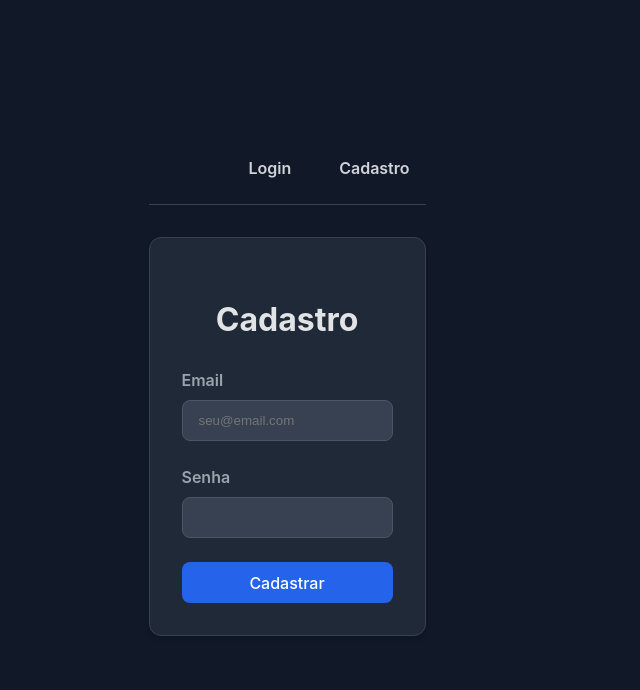
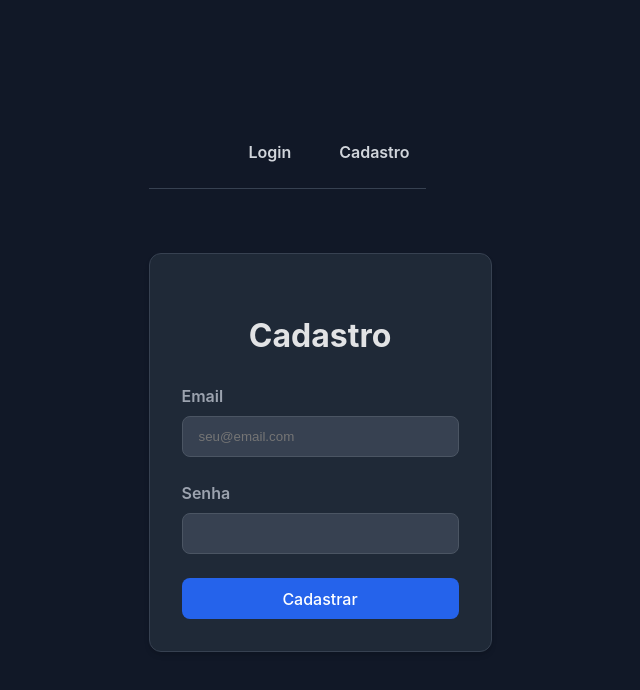
Before and after one commit to LucasLopes285/gerador-validador-senhas, a React (Vite) app in the folder frontend/: page /register in a window 1280 px wide. Shown: the top 690 px of the page, without its empty margins (353-993 px from the left). Built offline with nearby package versions, Linux system fonts and the light colour scheme.

Commit message:
docs(ui): Finaliza design, ajusta layout e adiciona GIF de demonstração ao README

```diff
--- a/frontend/src/App.css
+++ b/frontend/src/App.css
@@ -16,6 +16,17 @@ body {
   text-align: center;
 }
 
+.secondary-password-card {
+  max-width: 450px;
+  margin-left: auto;
+  margin-right: auto;
+}
+
+.auth-card {
+  width: 100%;
+  max-width: 450px;
+  margin: 4rem auto;
+}
 
 .card {
   background-color: #1f2937;
@@ -26,6 +37,12 @@ body {
   box-shadow: 0 4px 6px -1px rgb(0 0 0 / 0.1), 0 2px 4px -2px rgb(0 0 0 / 0.1);
 }
 
+/* --- Estilo para limitar a largura dos formulários --- */
+
+.form-container {
+  max-width: 450px;
+  margin: 0 auto;
+}
 
 .form-group {
   margin-bottom: 1.5rem;
--- a/frontend/src/components/PasswordHistory.jsx
+++ b/frontend/src/components/PasswordHistory.jsx
@@ -127,7 +127,7 @@ function PasswordHistory() {
         <div className="card">
             {showSetPasswordForm ? (
                 // --- Formulário de CADASTRO da Segunda Senha ---
-                <div>
+                <div className="secondary-password-card">
                     <h2 style={{marginBottom: '1rem'}}>Cadastrar Senha de Segurança</h2>
                     <form onSubmit={handleSetSecondPassword}>
                         <div className="form-group">
@@ -145,7 +145,7 @@ function PasswordHistory() {
                 </div>
             ) : (
                 // --- Formulário para ACESSAR o Histórico ---
-                <div>
+                <div className="form-container">
                     <h2>Acessar Histórico de Senhas</h2>
                     <p style={{color: '#9ca3af', fontSize: '0.9rem'}}>Por segurança, digite sua segunda senha para ver o histórico.</p>
                     <form onSubmit={handleFetchHistory} style={{ marginTop: '1rem' }}>
@@ -157,9 +157,9 @@ function PasswordHistory() {
                         <button type="submit" className="btn-primary">Ver Histórico</button>
                     </form>
                     <p style={{marginTop: '1.5rem', fontSize: '0.9rem'}}>
-                        Não possui ou esqueceu a senha?{' '}
+                        Não possui uma senha?{' '}
                         <span onClick={() => setShowSetPasswordForm(true)} style={{color: '#60a5fa', cursor: 'pointer', textDecoration: 'underline'}}>
-                            Cadastre/Redefina uma nova.
+                        Crie uma nova.
                         </span>
                     </p>
                 </div>
--- a/frontend/src/pages/LoginPage.jsx
+++ b/frontend/src/pages/LoginPage.jsx
@@ -42,7 +42,7 @@ function LoginPage() {
 
     return (
 
-        <div className="card">
+        <div className="card auth-card">
             <h2 style={{ fontSize: '2rem', fontWeight: 'bold', marginBottom: '1.5rem' }}>Login</h2>
             <form onSubmit={handleSubmit}>
                 <div className="form-group">
--- a/frontend/src/pages/RegisterPage.jsx
+++ b/frontend/src/pages/RegisterPage.jsx
@@ -41,7 +41,7 @@ function RegisterPage() {
 
 
     return (
-        <div className="card">
+        <div className="card auth-card">
             <h2 style={{ fontSize: '2rem', fontWeight: 'bold', marginBottom: '1.5rem' }}>Cadastro</h2>
             <form onSubmit={handleSubmit}>
                 <div className="form-group">
```
Also changed, not shown: 2 other files (tests, documents, lock files or other folders).
